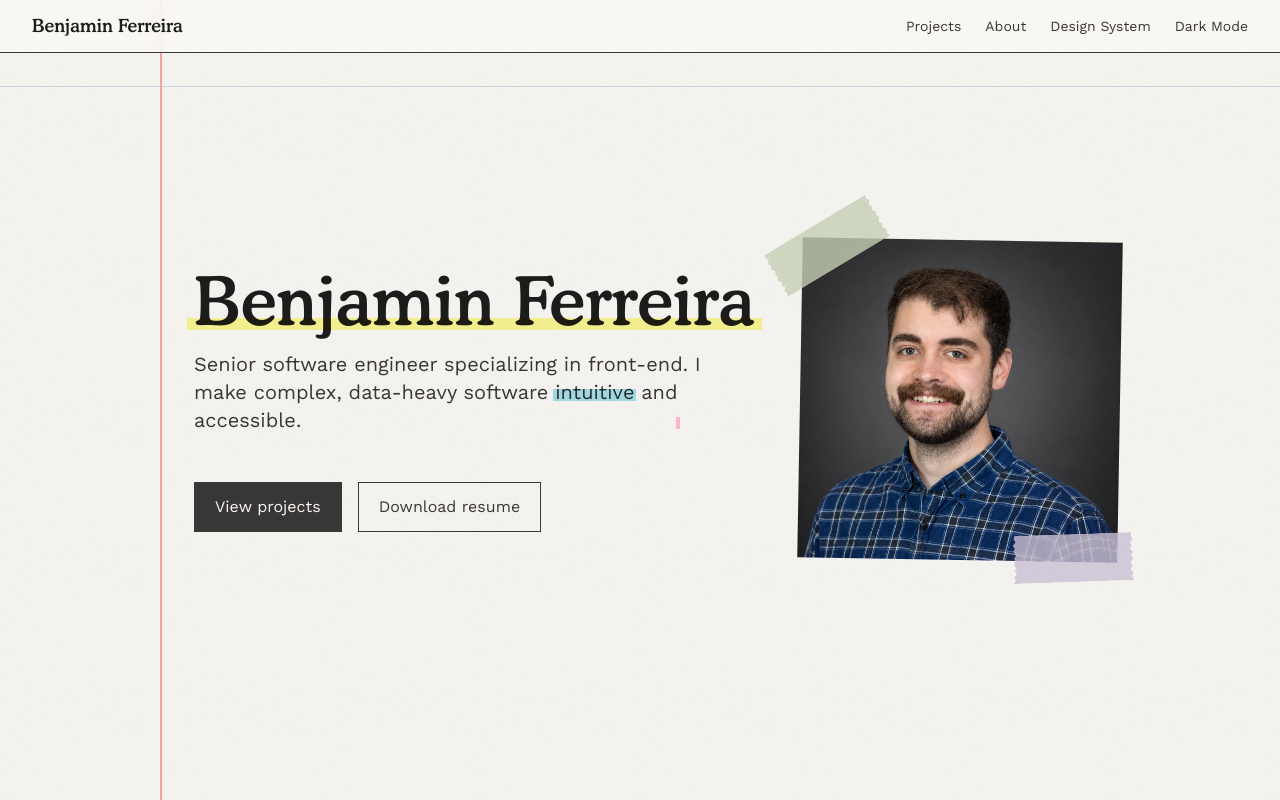
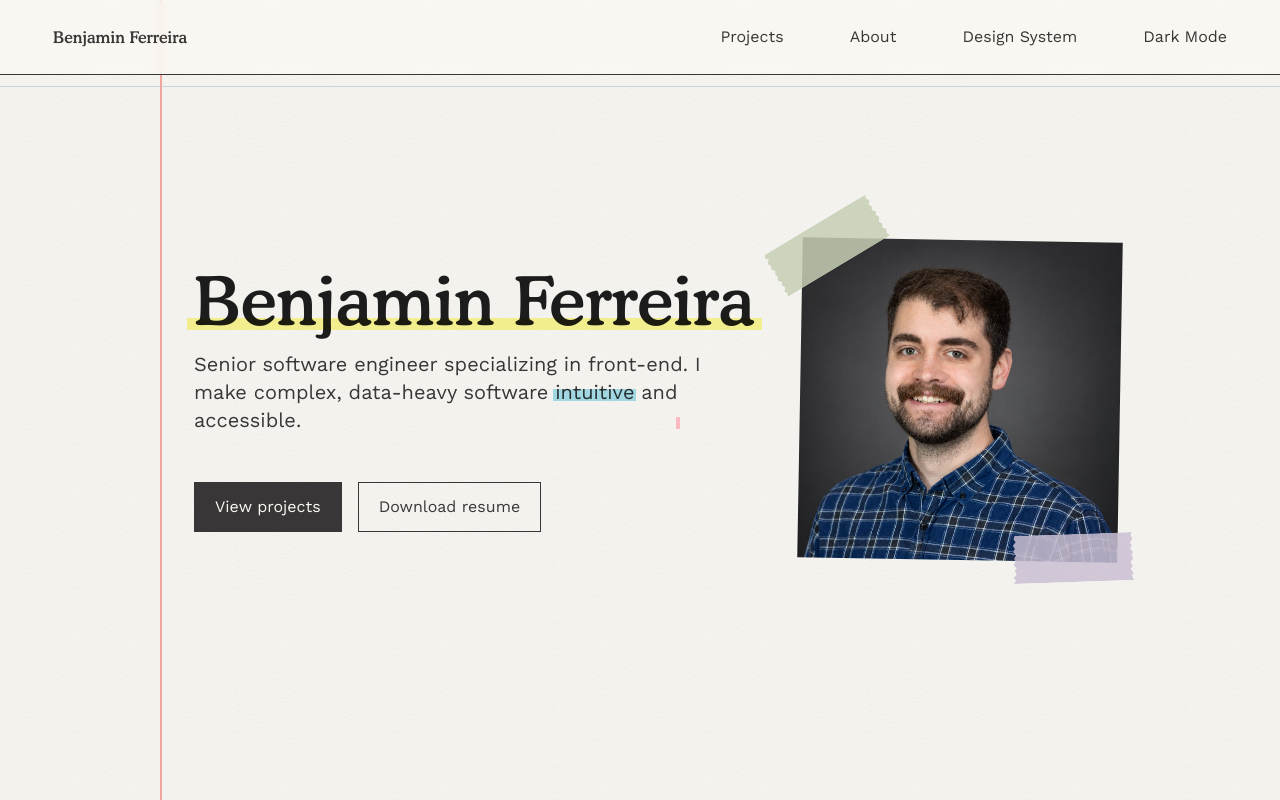
Before and after one commit to benjaminferreira/benjaminferreira.dev, a Next.js app: page / in a window 1280 px wide. Shown: the top 800 px of the page. Built offline with nearby package versions, Linux system fonts and the light colour scheme.

Commit message:
Button - added nav variant and size defaults - initial work

```diff
--- a/src/components/Button.tsx
+++ b/src/components/Button.tsx
@@ -1,6 +1,7 @@
 import Link from "next/link";
 
-type ButtonVariant = "primary" | "secondary" | "quiet";
+type ButtonVariant = "primary" | "secondary" | "quiet" | "nav";
+type ButtonSize = "default" | "small";
 
 interface ButtonProps {
 	// href means this button navigates
@@ -9,6 +10,8 @@ interface ButtonProps {
 	download?: boolean;
 	// visual emphasis
 	variant?: ButtonVariant;
+	// button size to include small variant
+	size?: ButtonSize;
 	// onClick method. NOTE: only used when there is no href.
 	onClick?: () => void;
 	// button type. NOTE: only used when there is no href.
@@ -19,9 +22,9 @@ interface ButtonProps {
 }
 
 // Base classes used by all button types
-const base =
-	"relative inline-flex items-center gap-2 justify-center whitespace-nowrap border min-h-11 px-4 py-2.5 text-sm sm:px-5 sm:py-3 sm:text-base";
+const base = "relative inline-flex items-center gap-2 justify-center whitespace-nowrap border";
 
+// Button variants per usage type
 const variantClasses: Record<ButtonVariant, string> = {
 	primary: `
         bg-ink text-paper border-ink highlight-box highlight-box-hover
@@ -37,18 +40,40 @@ const variantClasses: Record<ButtonVariant, string> = {
         focus-visible:text-pen-shinkai
         active:text-charcoal
     `,
+	nav: `
+        text-ink border-transparent
+        hover:text-pen-shinkai
+        focus-visible:text-pen-shinkai
+        active:text-charcoal
+    `,
+};
+
+// Button size defaults
+const sizeClasses: Record<ButtonSize, string> = {
+	default: "min-h-11 px-4 py-2.5 text-sm sm:px-5 sm:py-3 sm:text-base",
+	small: "px-2 py-1 text-sm",
+};
+
+// Button default size mapping
+const defaultSize: Record<ButtonVariant, ButtonSize> = {
+	primary: "default",
+	secondary: "default",
+	quiet: "default",
+	nav: "small",
 };
 
 export default function Button({
 	href,
 	download,
 	variant = "primary",
+	size = "default",
 	onClick,
 	type = "button",
 	className = "",
 	children,
 }: ButtonProps) {
-	const classes = `${base} ${variantClasses[variant]} ${className}`;
+	const resolvedSize = size ?? defaultSize[variant];
+	const classes = `${base} ${variantClasses[variant]} ${sizeClasses[resolvedSize]} ${className}`;
 
 	// no href means it is a real button doing an action
 	if (!href)
--- a/src/components/Navbar.tsx
+++ b/src/components/Navbar.tsx
@@ -6,6 +6,7 @@
 "use client";
 
 import Link from "next/link";
+import Button from "./Button";
 
 /**
  * Nav items/locations
@@ -26,31 +27,27 @@ export default function Navbar() {
 	return (
 		<header className="fixed top-0 left-0 right-0 z-50 backdrop-blur-xs bg-paper/70 border-b border-ink">
 			<nav className="mx-auto flex items-center justify-between gap-6 px-5 py-3 md:px-8">
-				<Link
+				<Button
 					href="/"
+					variant="nav"
 					className="font-heading text-lg text-charcoal"
 				>
 					Benjamin Ferreira
-				</Link>
+				</Button>
 				<ul className="flex items-center gap-6">
 					{navItems.map((item) => (
 						<li key={item.href}>
-							<Link
+							<Button
 								href={item.href}
-								className="text-sm text-ink"
+								variant="nav"
 							>
 								{item.label}
-							</Link>
+							</Button>
 						</li>
 					))}
 					{/* dark-mode toggle placeholder */}
 					<li>
-						<button
-							type="button"
-							className="text-sm text-ink"
-						>
-							Dark Mode
-						</button>
+						<Button variant="nav">Dark Mode</Button>
 					</li>
 				</ul>
 			</nav>
--- a/src/components/WashiTape.tsx
+++ b/src/components/WashiTape.tsx
@@ -113,7 +113,7 @@ export default function WashiTape({
 					backgroundImage: "url('/textures/handmade-paper.png')",
 					backgroundSize: "100px",
 					backgroundBlendMode: "overlay",
-					opacity: 0.8,
+					opacity: 0.85,
 					...edgeMask(edge, size),
 				}}
 			/>
```
